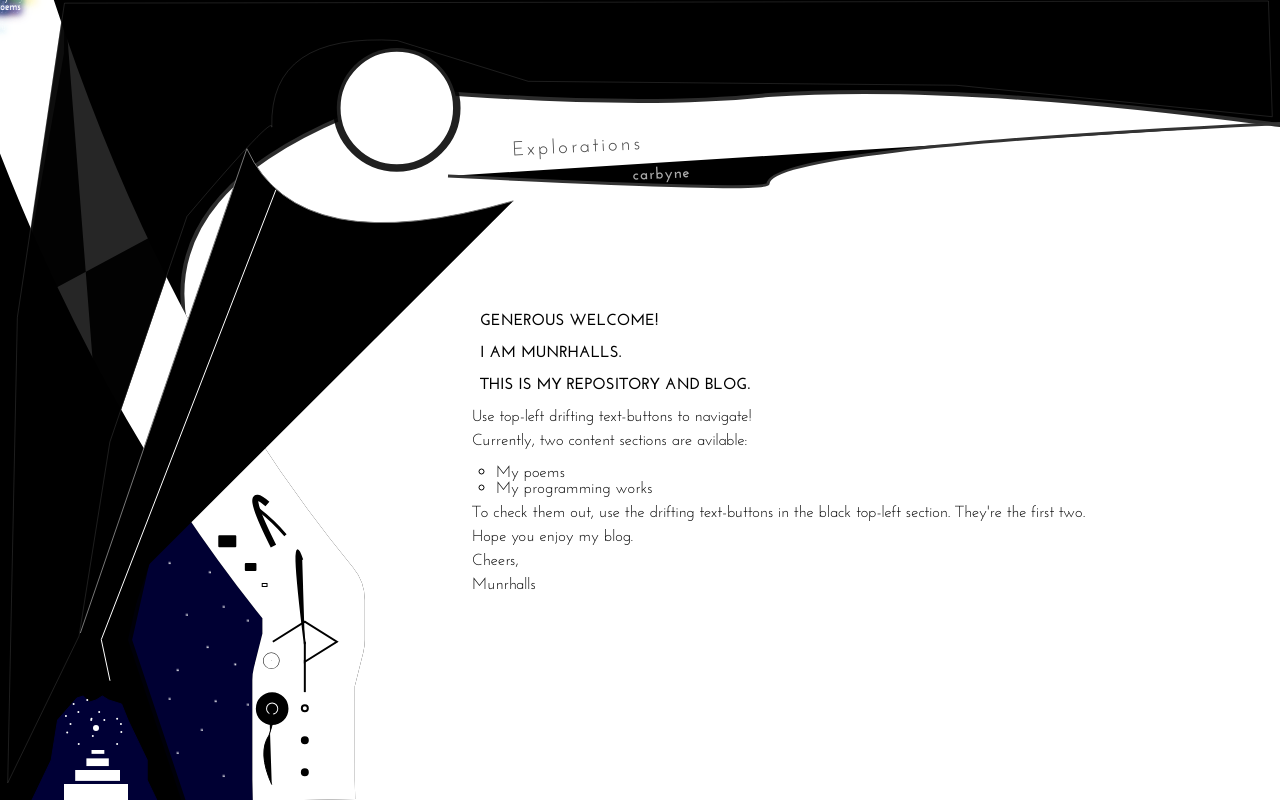
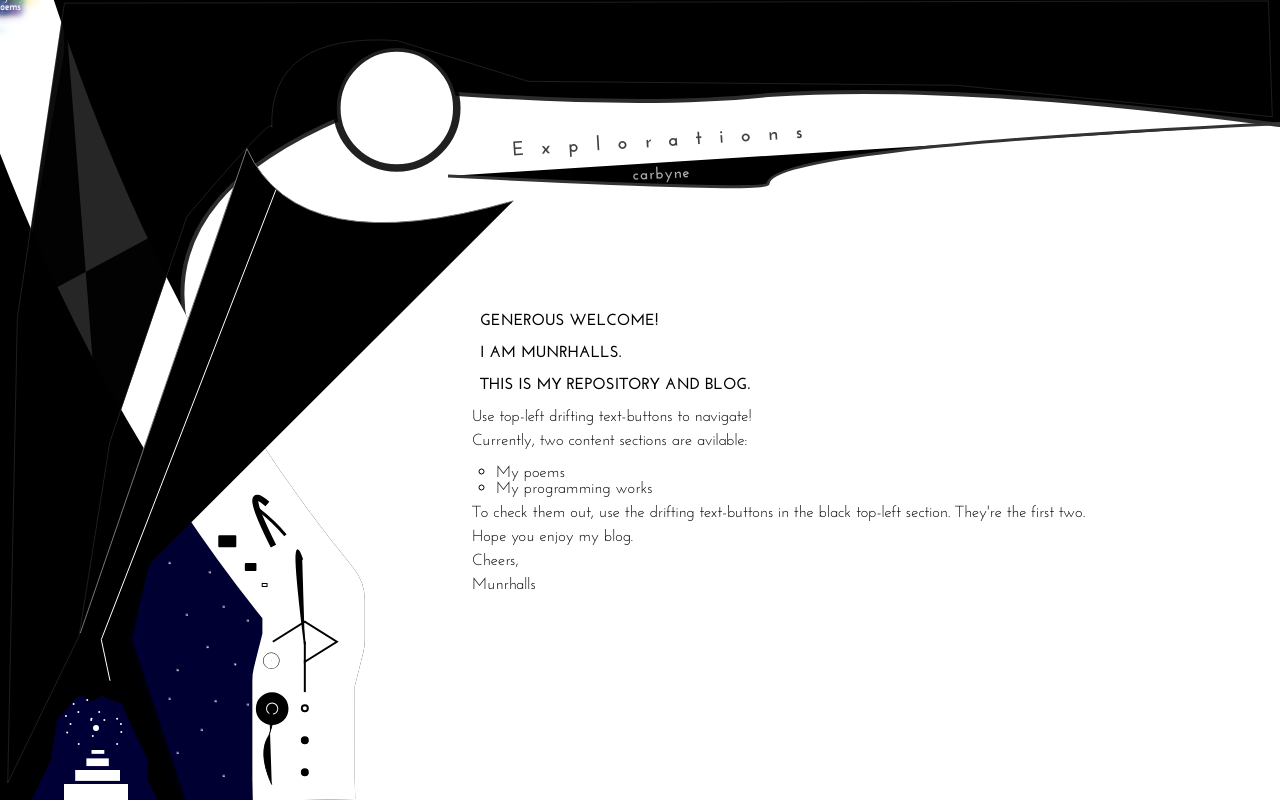
Before and after one commit to munrhalls/Carbyne-explorations, a React (Create React App) app: page / in a window 1280 px wide. Built offline with nearby package versions, Linux system fonts and the light colour scheme.

Commit message:
style improvs

```diff
--- a/src/components/SVG/AppTitle.css
+++ b/src/components/SVG/AppTitle.css
@@ -10,9 +10,11 @@
     letter-spacing: 1px;
     font-weight: bold;
 }
-`
+
 .AppTitle__textTwo {
     letter-spacing: 1.1rem;
+    font-weight: bold;
+    color: #000;
 }
 @media screen and (max-width: 600px) {
     .AppTitle {
--- a/src/components/SVG/SVG.js
+++ b/src/components/SVG/SVG.js
@@ -695,7 +695,7 @@ export const SVG = {
         <path
           id="curve2"
           d={`M${width * 0.4005422446406053} ${height * 0.1942818428184282}
-          L ${width * 0.8612862547288777} ${height * 0.15821138211382114}
+          L ${width * 0.8612862547288777} ${height * 0.149521138211382114}
           `}
           fill="transparent"
         />
```
Also changed, not shown: src/components/TableOfContents/TableOfContents.css (line endings or trailing spaces).
